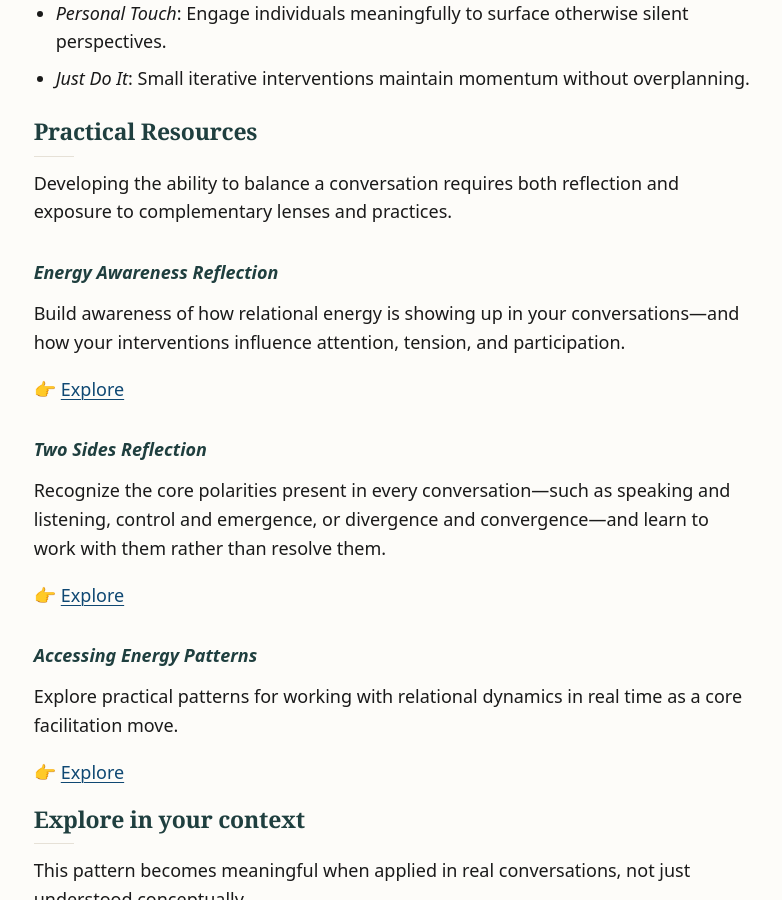
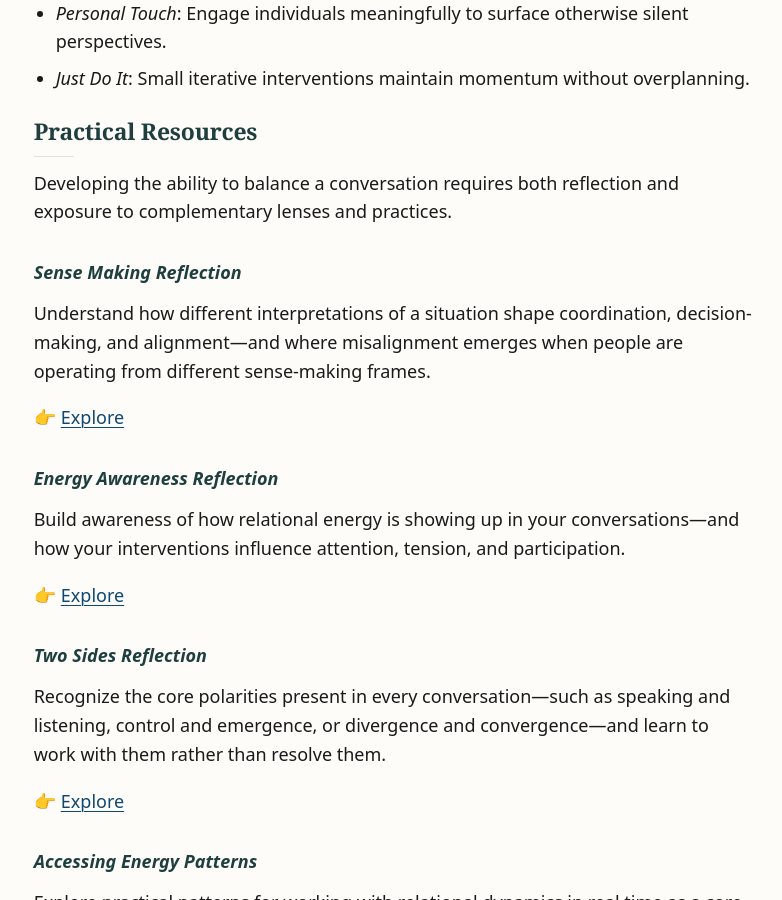
Before and after one commit to basil-family-lab/circle, a Jekyll site: the page built from balance.md, in a window 1280 px wide and 900 px high, scrolled down 6107 px. Shown: the whole window, without its empty margins (246-1028 px from the left). Built offline with Jekyll 4.4.1, drawn with Linux system fonts in a browser that asks for light colours.

Commit message:
refactor: balance the conversation to have multiple reflection exercises

```diff
--- a/balance.md
+++ b/balance.md
@@ -164,11 +164,17 @@ A Circle session—and any conversation—becomes a space to practice and reinfo
 
 Developing the ability to balance a conversation requires both reflection and exposure to complementary lenses and practices.
 
+### Sense Making Reflection
+
+Understand how different interpretations of a situation shape coordination, decision-making, and alignment—and where misalignment emerges when people are operating from different sense-making frames.
+
+👉 [Explore](/reflection/sense/){: data-ga-event="learn_more" data-ga-label="balance_to_reflection_sense"}
+
 ### Energy Awareness Reflection
 
 Build awareness of how relational energy is showing up in your conversations—and how your interventions influence attention, tension, and participation.
 
-👉 [Explore](/reflection/){: data-ga-event="learn_more" data-ga-label="balance_to_reflection"}
+👉 [Explore](/reflection/energy/){: data-ga-event="learn_more" data-ga-label="balance_to_reflection_energy"}
 
 ### Two Sides Reflection
 
```
